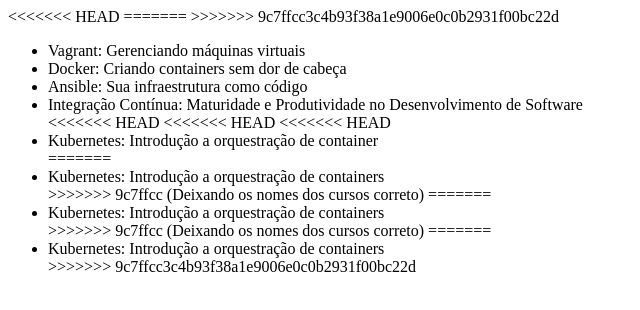
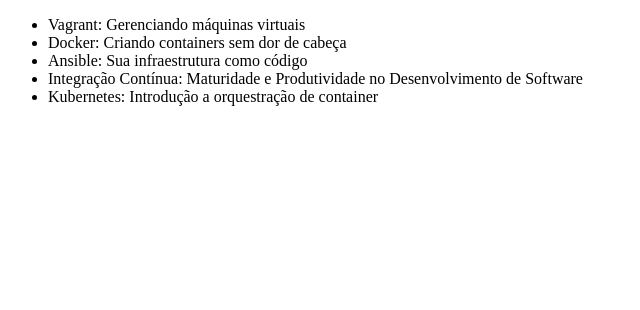
Before and after one commit to Paulounk/Alura-git, a plain HTML site: page index.html in a window 1280 px wide. Shown: the whole page, without its empty margins (0-640 px from the left). Drawn offline with Linux system fonts and the light colour scheme.

Commit message:
Finalmente tudo resolvido

```diff
--- a/index.html
+++ b/index.html
@@ -2,11 +2,8 @@
 <html lang="en">
 <head>
     <meta charset="UTF-8">
-<<<<<<< HEAD
-    <title>Cursos de DevOps da Alura</title>
-=======
-    <title>Cursos de DevOps da alura</title>
->>>>>>> 9c7ffcc3c4b93f38a1e9006e0c0b2931f00bc22d
+    <title>Lista de Cursos de DevOps da Alura</title>
+
 </head>
 <body>
     <ul>
@@ -14,19 +11,7 @@
         <li>Docker: Criando containers sem dor de cabeça</li>
         <li>Ansible: Sua infraestrutura como código</li>
         <li>Integração Contínua: Maturidade e Produtividade no Desenvolvimento de Software</li>
-<<<<<<< HEAD
-<<<<<<< HEAD
-<<<<<<< HEAD
         <li>Kubernetes: Introdução a orquestração de container</li>
-=======
-        <li>Kubernetes: Introdução a orquestração de containers</li>
->>>>>>> 9c7ffcc (Deixando os nomes dos cursos correto)
-=======
-        <li>Kubernetes: Introdução a orquestração de containers</li>
->>>>>>> 9c7ffcc (Deixando os nomes dos cursos correto)
-=======
-        <li>Kubernetes: Introdução a orquestração de containers</li>
->>>>>>> 9c7ffcc3c4b93f38a1e9006e0c0b2931f00bc22d
     </ul>
 </body>
 </html>
```
